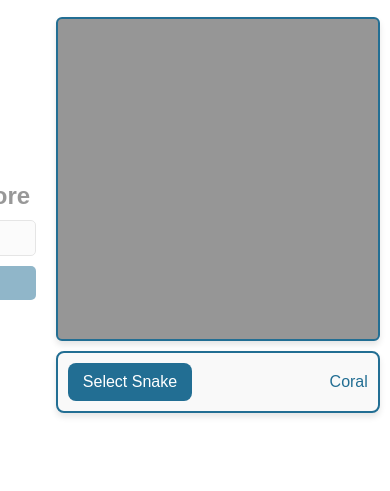
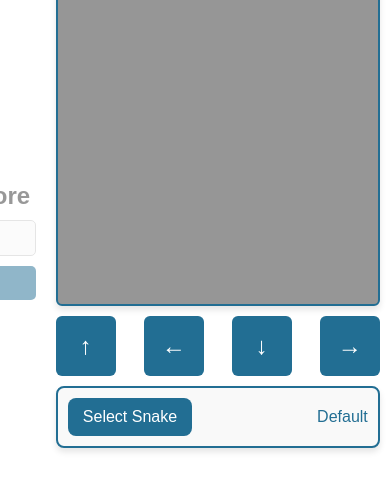
Before and after one commit to MehKoiter/snake-game, a website with bundled scripts: page index.html in a window 390 px wide. Shown: the part 251-742 px from the top of the page. Built offline with nearby package versions, Linux system fonts and the light colour scheme; no server answers.

Commit message:
feat: add on-screen controls for snake movement and update default snake selection

```diff
--- a/index.html
+++ b/index.html
@@ -41,12 +41,18 @@
         <!-- Game Canvas -->
         <section class="game-area">
           <canvas id="gameCanvas" width="320" height="320"></canvas>
+          <div class="controls">
+            <button id="upButton" class="control-button">↑</button>
+            <button id="leftButton" class="control-button">←</button>
+            <button id="downButton" class="control-button">↓</button>
+            <button id="rightButton" class="control-button">→</button>
+          </div>
           <div id="snakeSelection" class="snake-selection">
             <button id="snakeSelectionToggle" class="snake-selection-toggle">
               Select Snake
             </button>
             <p class="selected-snake">
-              <span class="selected-snake" id="selectedSnake">Coral</span>
+              <span class="selected-snake" id="selectedSnake">Default</span>
             </p>
           </div>
         </section>
--- a/src/script.js
+++ b/src/script.js
@@ -50,6 +50,7 @@ const modalMessage = document.getElementById("modalMessage");
 const container = document.querySelector(".container");
 
 const snakeSkins = [
+  "Default",
   "Coral",
   "Rattle",
   "Milk",
@@ -74,6 +75,18 @@ document.getElementById("modalButton").addEventListener("click", closeModal);
 document
   .getElementById("snakeSelectionToggle")
   .addEventListener("click", toggleSnakeSelection);
+document.getElementById("upButton").addEventListener("click", () => {
+  handleKeydown({ key: "w" });
+});
+document.getElementById("leftButton").addEventListener("click", () => {
+  handleKeydown({ key: "a" });
+});
+document.getElementById("downButton").addEventListener("click", () => {
+  handleKeydown({ key: "s" });
+});
+document.getElementById("rightButton").addEventListener("click", () => {
+  handleKeydown({ key: "d" });
+});
 
 function toggleSnakeSelection() {
   // span text
--- a/src/styles.css
+++ b/src/styles.css
@@ -108,6 +108,40 @@ body {
   box-shadow: 0 4px 6px rgba(0, 0, 0, 0.1);
 }
 
+@media (min-width: 769px) {
+  .controls {
+    display: none;
+  }
+}
+
+@media (max-width: 768px) {
+  .controls {
+    display: flex;
+    justify-content: space-between;
+    gap: 10px;
+    width: 324px;
+  }
+}
+
+.control-button {
+  width: 60px;
+  height: 60px;
+  font-size: 1.5rem;
+  background-color: #226e93;
+  color: white;
+  border: none;
+  border-radius: 10%;
+  cursor: pointer;
+  text-align: center;
+  display: flex;
+  justify-content: center;
+  align-items: center;
+}
+
+.control-button:hover {
+  background-color: #1a536f;
+}
+
 .snake-selection {
   display: flex;
   justify-content: space-between;
```
